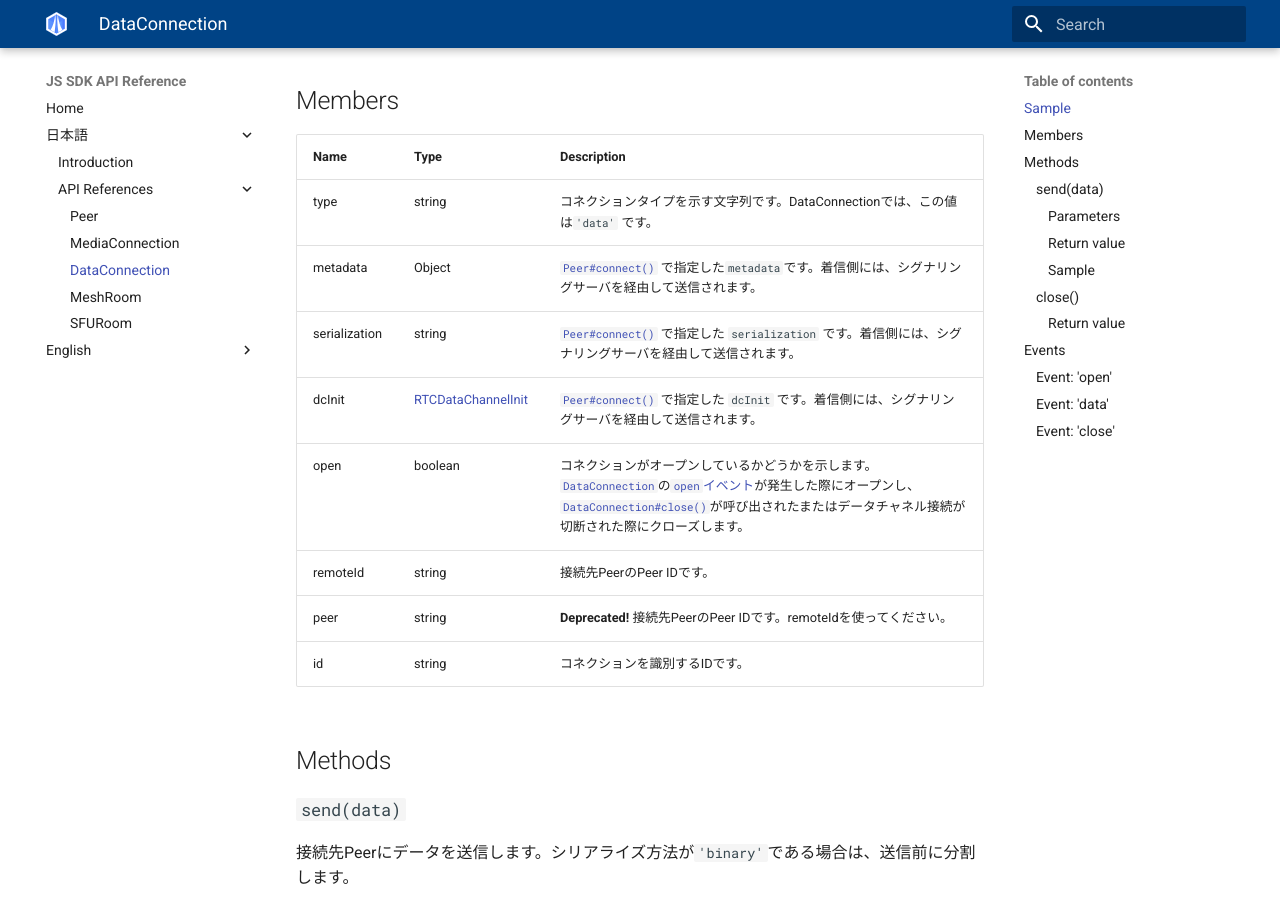
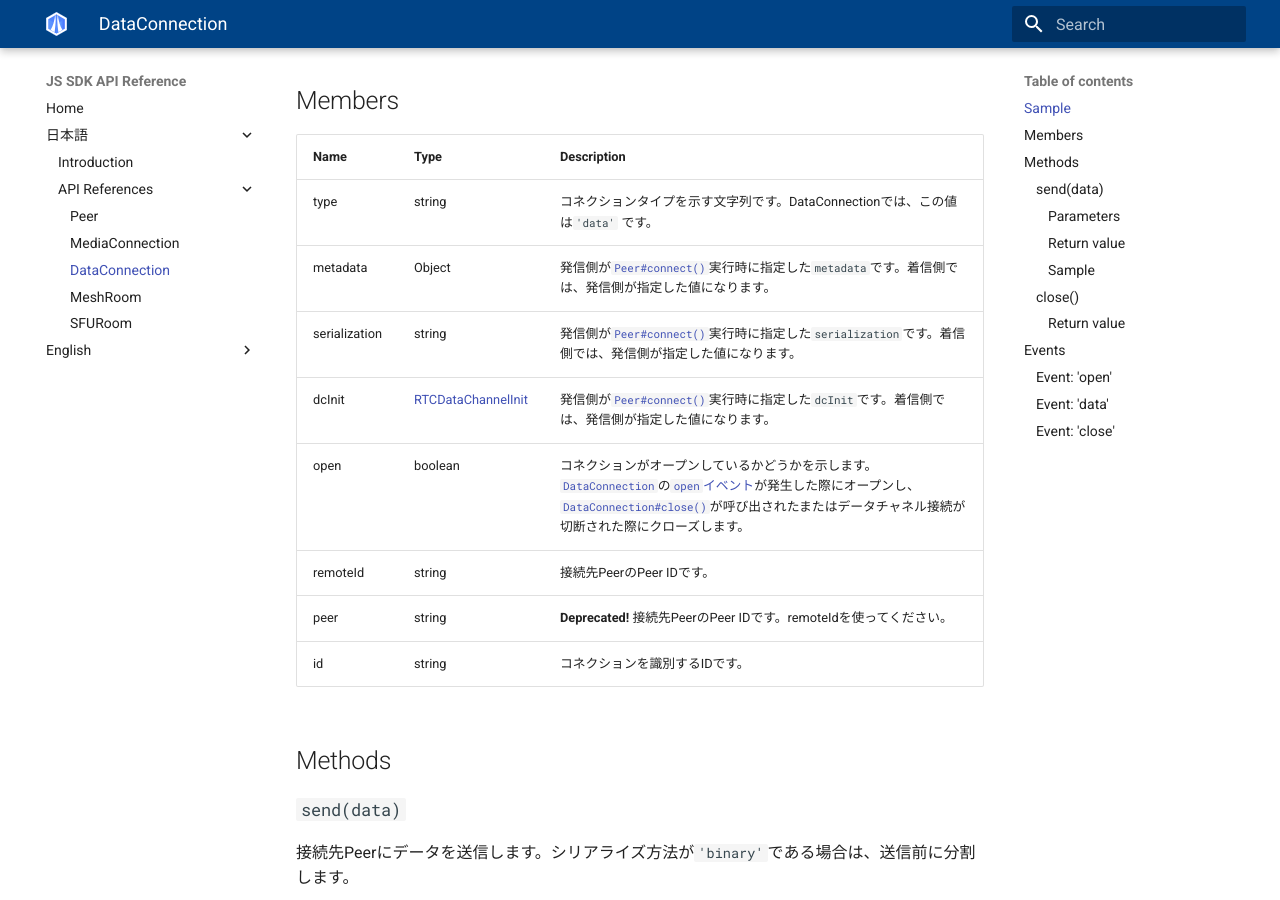
Before and after one commit to skyway/skyway-js-sdk-doc, an MkDocs documentation site: the page built from docs/ja/dataconnection.md, in a window 1280 px wide and 900 px high, scrolled down 462 px. Built offline with MkDocs 1.6.1 and Material for MkDocs 9.7.7, drawn with Linux system fonts in a browser that asks for light colours; old or Windows-style settings are respelled for this version of MkDocs.

Commit message:
modify wording of connection members

```diff
--- a/docs/ja/dataconnection.md
+++ b/docs/ja/dataconnection.md
@@ -20,9 +20,9 @@ peer.on('connection', dataConnection => {
 | Name          | Type                 | Description                                                                                                                                                                                                                               |
 |---------------|----------------------|-------------------------------------------------------------------------------------------------------------------------------------------------------------------------------------------------------------------------------------------|
 | type          | string               | コネクションタイプを示す文字列です。DataConnectionでは、この値は`'data'` です。                                                                                                                                                           |
-| metadata      | Object               | [`Peer#connect()`](../peer/#connectpeerid-options) で指定した`metadata`です。着信側には、シグナリングサーバを経由して送信されます。                                                                                                       |
-| serialization | string               | [`Peer#connect()`](../peer/#connectpeerid-options) で指定した `serialization` です。着信側には、シグナリングサーバを経由して送信されます。                                                                                                |
-| dcInit        | [RTCDataChannelInit] | [`Peer#connect()`](../peer/#connectpeerid-options) で指定した `dcInit` です。着信側には、シグナリングサーバを経由して送信されます。                                                                                                       |
+| metadata      | Object               | 発信側が[`Peer#connect()`](../peer/#connectpeerid-options)実行時に指定した`metadata`です。着信側では、発信側が指定した値になります。                                                                                                      |
+| serialization | string               | 発信側が[`Peer#connect()`](../peer/#connectpeerid-options)実行時に指定した`serialization`です。着信側では、発信側が指定した値になります。                                                                                                 |
+| dcInit        | [RTCDataChannelInit] | 発信側が[`Peer#connect()`](../peer/#connectpeerid-options)実行時に指定した`dcInit`です。着信側では、発信側が指定した値になります。                                                                                                        |
 | open          | boolean              | コネクションがオープンしているかどうかを示します。[`DataConnection`](./)の[`open`イベント](#event-open)が発生した際にオープンし、[`DataConnection#close()`](#close)が呼び出されたまたはデータチャネル接続が切断された際にクローズします。 |
 | remoteId      | string               | 接続先PeerのPeer IDです。                                                                                                                                                                                                                 |
 | peer          | string               | **Deprecated!** 接続先PeerのPeer IDです。remoteIdを使ってください。                                                                                                                                                                       |
```
Also changed, not shown: docs/en/dataconnection.md (+3 -3 lines), docs/en/mediaconnection.md (+1 -1 lines), docs/ja/mediaconnection.md (+2 -2 lines).
